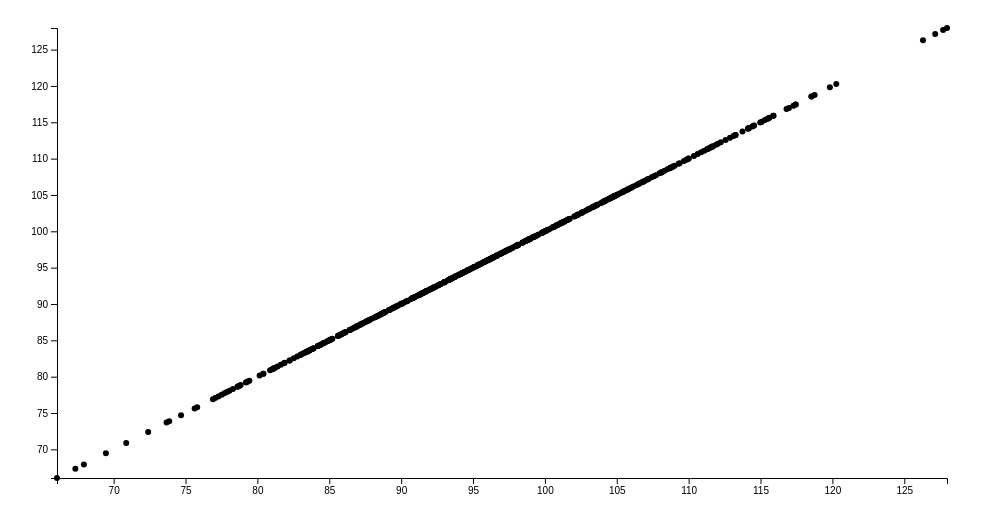
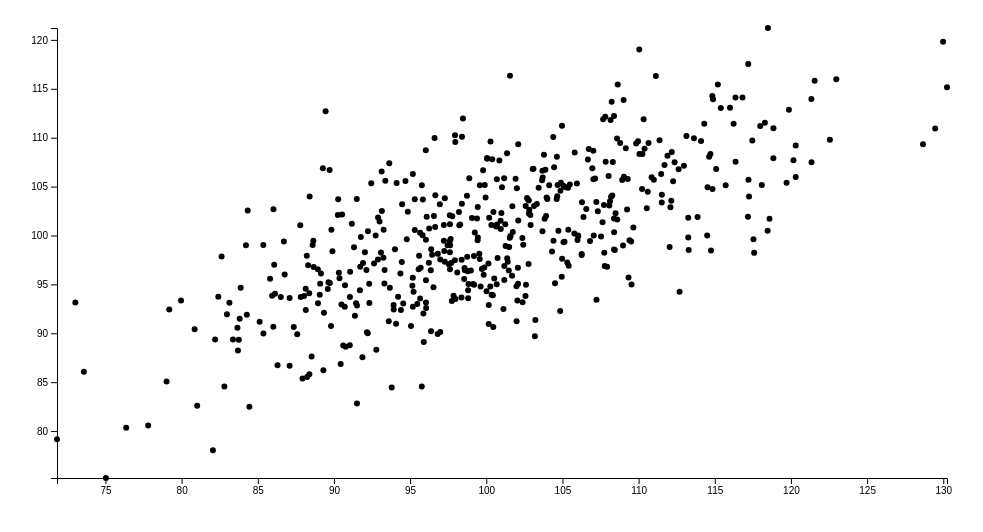
Before and after one commit to JakiShaik/D3Seminar, a plain HTML site: page scatterplot/ex2/scatter.html in a window 1280 px wide. Shown: the whole page, without its empty margins (1-984 px from the left). Drawn offline with nearby package versions, Linux system fonts and the light colour scheme.

Commit message:
reverted to exercise version

```diff
--- a/scatterplot/ex2/scatter.html
+++ b/scatterplot/ex2/scatter.html
@@ -31,21 +31,13 @@
                     .attr("transform", "translate(" + margin.left + "," + margin.top + ")");
 
         // read from csv
-        d3.queue()
-            .defer(d3.csv, "scatter.csv")
-            .defer(d3.csv, "scatter1.csv")
-            .awaitAll(loadData);
-
-        function loadData(error, datum) {
+        d3.csv("scatter.csv", function(d) {
+            return {
+                x: +d.x,
+                y: +d.y
+            };
+        }, function(error, data) {
             if (error) throw error;
-
-            datum.forEach(function(data) {
-
-                // clean data
-                data.forEach(function(d) {
-                    d.x = +d.x,
-                    d.y = +d.x
-                });
 
             // scale data
             x.domain([d3.min(data, function(d) { return d.x; }), d3.max(data, function(d) { return d.x; })]);
@@ -62,16 +54,6 @@
                 .attr("cy", function(d) {
                     return y(d.y);
                 });
-                });
-        }
-        d3.csv("scatter.csv", function(d) {
-            return {
-                x: +d.x,
-                y: +d.y
-            };
-        }, function(error, data) {
-
-
 
             // add axes
             svg.append("g")
```
Lines whose indentation alone changed are shown as unchanged.
